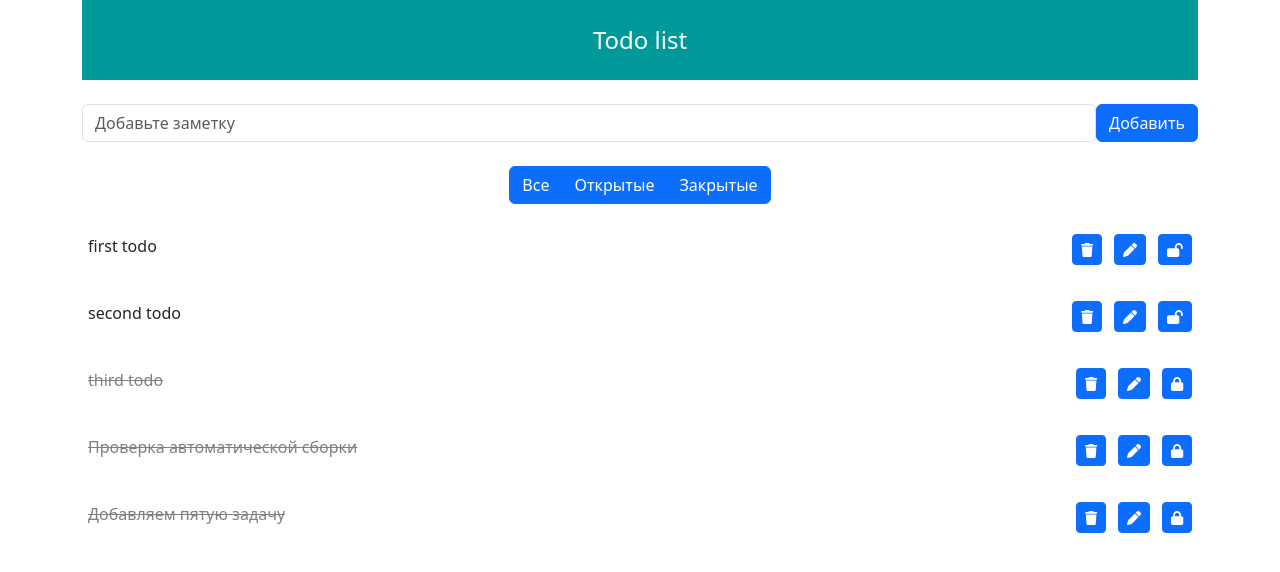
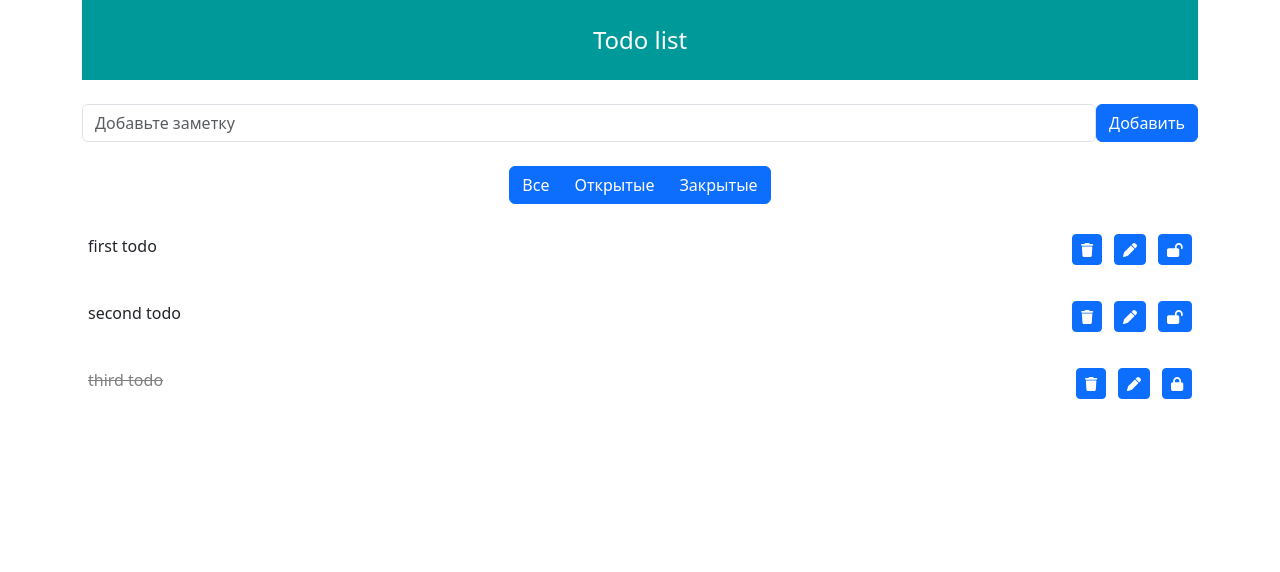
Before and after one commit to 1sosed9/todolist, a React (Create React App) app: page / in a window 1280 px wide. Shown: the top 572 px of the page. Built offline with nearby package versions, Linux system fonts and the light colour scheme.

Commit message:
delete two tasks

```diff
--- a/src/App.js
+++ b/src/App.js
@@ -24,16 +24,7 @@ function App() {
             title: 'third todo',
             status: false
         },
-        {
-            id: 4,
-            title: 'Проверка автоматической сборки',
-            status: false
-        },
-        {
-            id: 5,
-            title: 'Добавляем пятую задачу',
-            status: false
-        },
+
     ])
 
     return (
```
